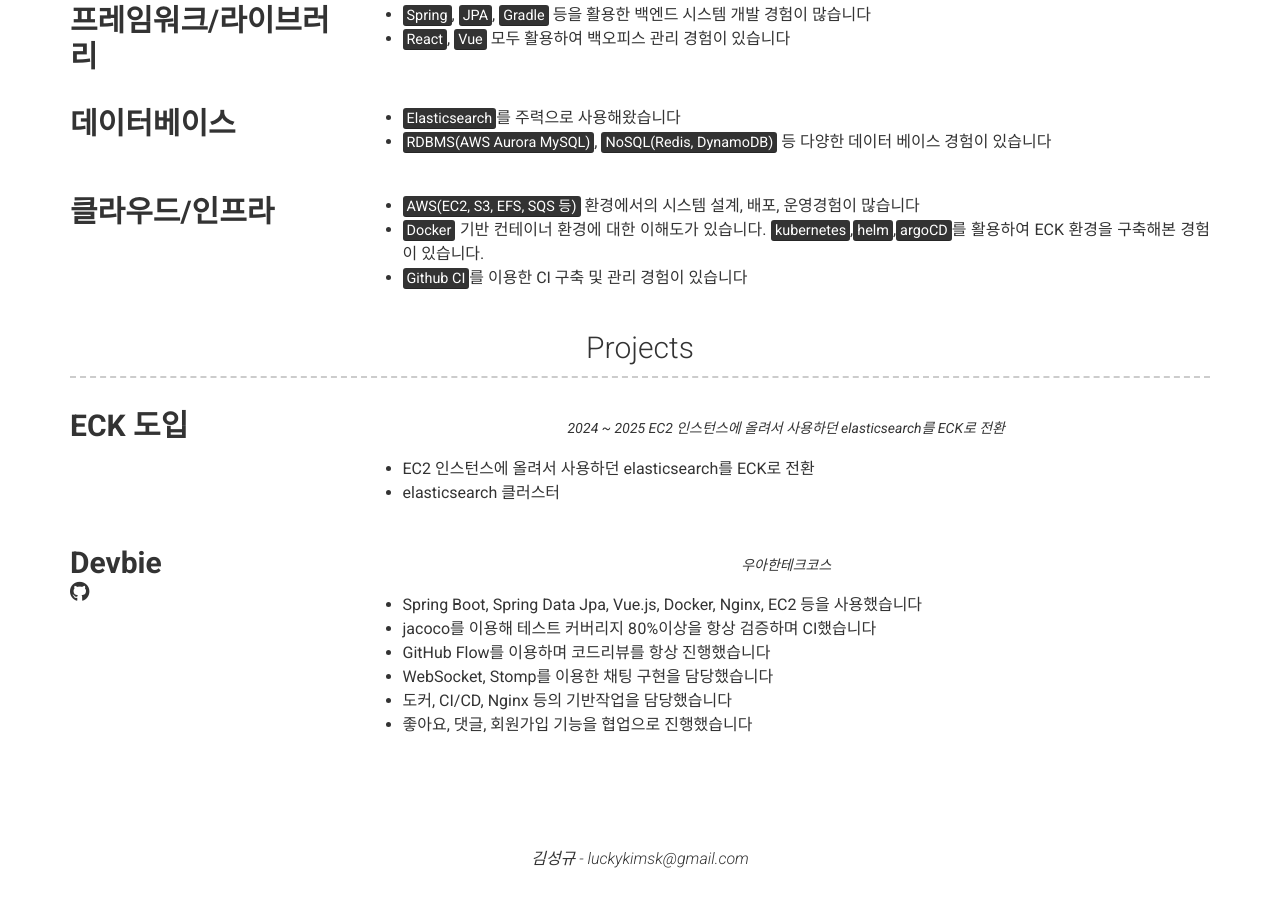
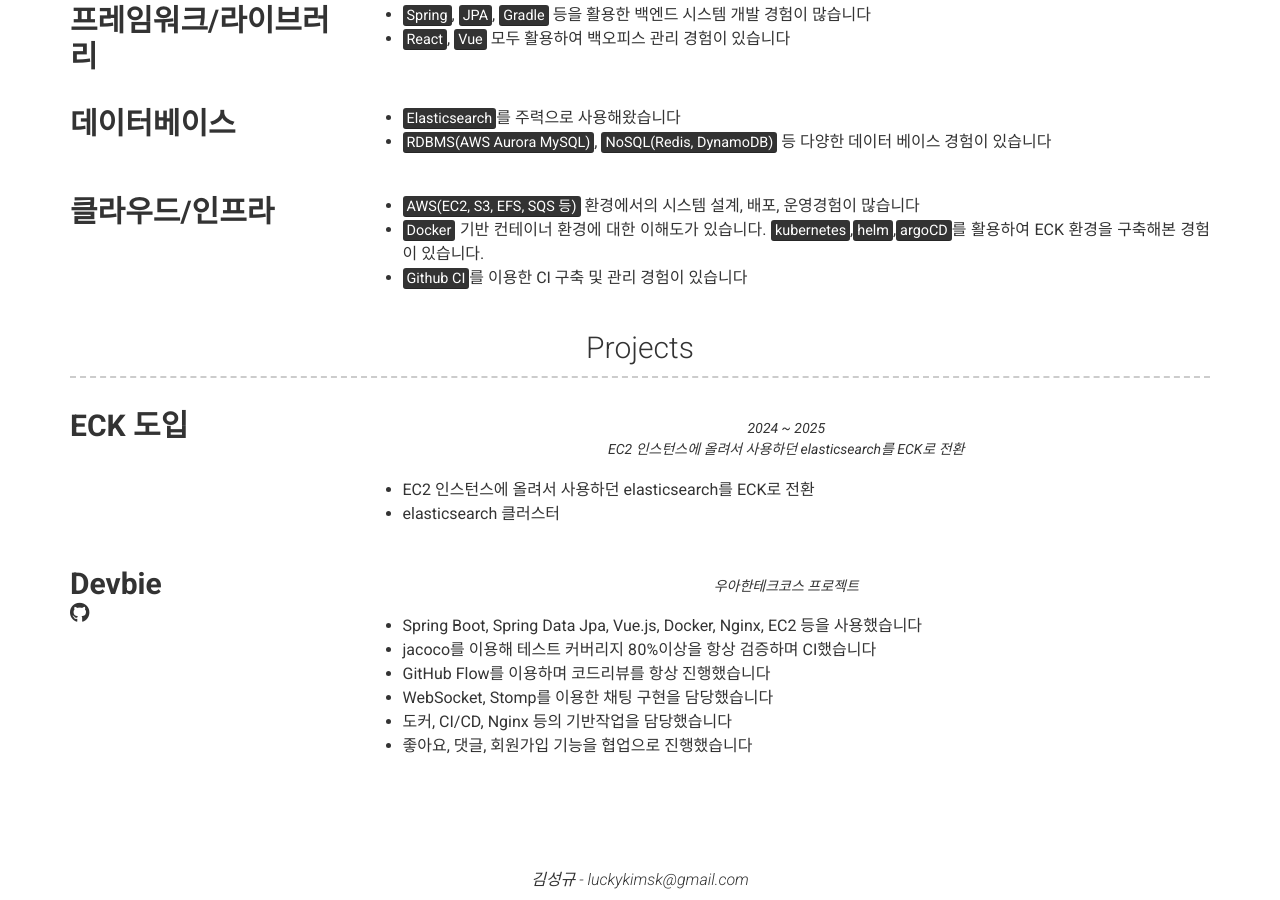
Before and after one commit to KimSeongGyu1/KimSeongGyu1.github.io, a Jekyll site: the page built from index.md, in a window 1280 px wide and 900 px high, scrolled down 901 px. Built offline with Jekyll 4.4.1, drawn with Linux system fonts in a browser that asks for light colours; nearby versions of some CDN libraries; before the commit the page ends 1780 px from its top, so only the background shows below that.

Commit message:
줄바꿈 테스트

```diff
--- a/_data/projects.yml
+++ b/_data/projects.yml
@@ -1,8 +1,7 @@
 - layout: left
   name: ECK 도입
   quote: >
-    2024 ~ 2025
-
+    2024 ~ 2025 <br>
     EC2 인스턴스에 올려서 사용하던 elasticsearch를 ECK로 전환
   description: | # this will include new lines to allow paragraphs
     - EC2 인스턴스에 올려서 사용하던 elasticsearch를 ECK로 전환
@@ -15,7 +14,7 @@
   link:
   github: woowacourse-teams/2020-devbie
   quote: >
-    우아한테크코스
+    우아한테크코스 프로젝트
   description: | # this will include new lines to allow paragraphs
     - Spring Boot, Spring Data Jpa, Vue.js, Docker, Nginx, EC2 등을 사용했습니다
     - jacoco를 이용해 테스트 커버리지 80%이상을 항상 검증하며 CI했습니다
```
